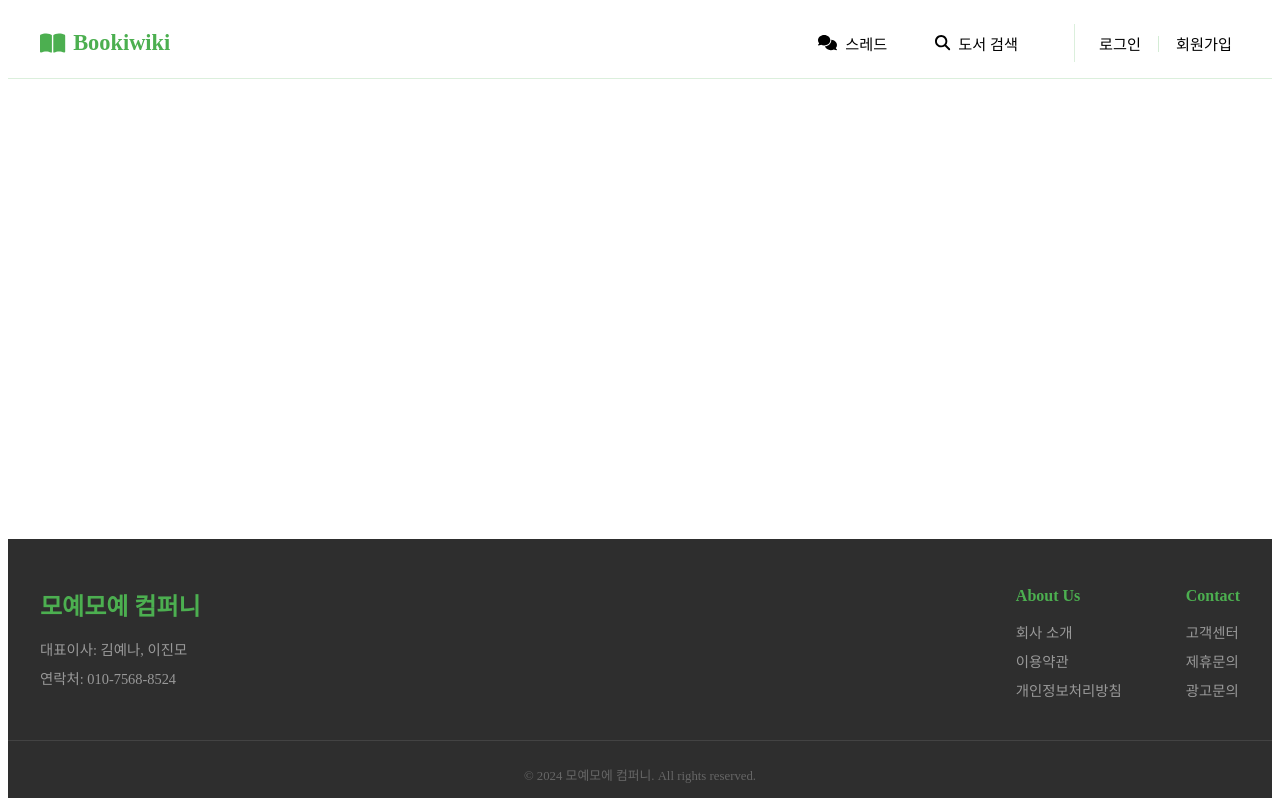
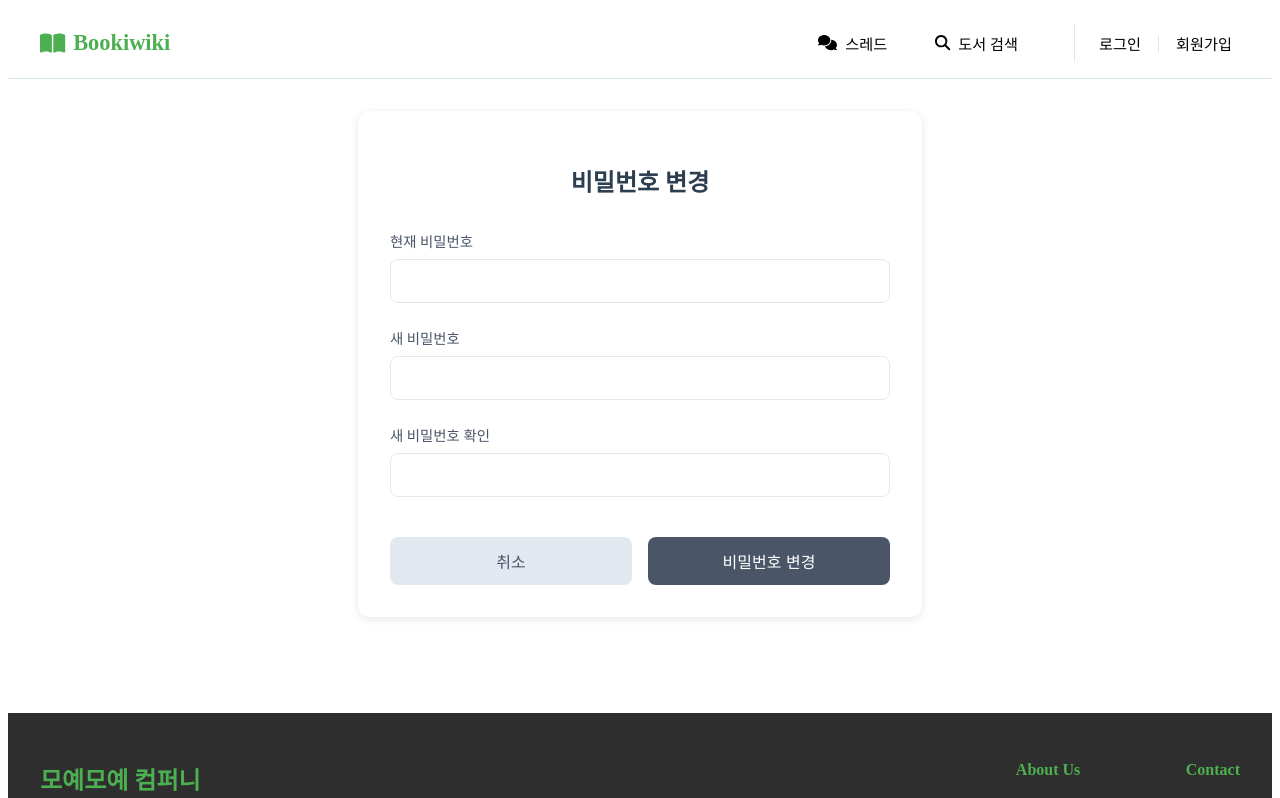
Before and after one commit to OPENARMS1027/Bookiwiki, a Vue app in the folder frontend/: page /mypage/password in a window 1280 px wide. Shown: the top 798 px of the page. Built offline with nearby package versions, Linux system fonts and the light colour scheme.

Commit message:
feat: 회원정보 수정 기능, 비밀번호 수정 기능 구현

```diff
--- a/frontend/src/router/index.js
+++ b/frontend/src/router/index.js
@@ -1,40 +1,46 @@
-import { createRouter, createWebHistory } from 'vue-router'
-import LandingView from '@/views/LandingView.vue'
-import BooksListView from '@/views/BooksListView.vue'
-import ThreadsListView from '@/views/ThreadsListView.vue'
-import LoginView from '@/views/LoginView.vue'
-import SignUpView from '@/views/SignUpView.vue'
-import BookDetailView from '@/views/BookDetailView.vue'
-import ThreadFormView from '@/views/ThreadFormView.vue'
-import ThreadDetailView from '@/views/ThreadDetailView.vue'
-import MyPageView from '@/views/MyPageView.vue'
+import { createRouter, createWebHistory } from "vue-router";
+import LandingView from "@/views/LandingView.vue";
+import BooksListView from "@/views/BooksListView.vue";
+import ThreadsListView from "@/views/ThreadsListView.vue";
+import LoginView from "@/views/LoginView.vue";
+import SignUpView from "@/views/SignUpView.vue";
+import BookDetailView from "@/views/BookDetailView.vue";
+import ThreadFormView from "@/views/ThreadFormView.vue";
+import ThreadDetailView from "@/views/ThreadDetailView.vue";
+import MyPageView from "@/views/MyPageView.vue";
+import PasswordChangeView from "@/views/PasswordChangeView.vue";
 
 const router = createRouter({
   history: createWebHistory(import.meta.env.BASE_URL),
   routes: [
-    { path: '/', name: 'main', component: LandingView },
+    { path: "/", name: "main", component: LandingView },
     {
-      path: '/books/:bookId',
-      name: 'bookDetail',
+      path: "/books/:bookId",
+      name: "bookDetail",
       component: BookDetailView,
       props: true,
     },
-    { path: '/books', name: 'bookList', component: BooksListView },
-    { path: '/threads', name: 'threadList', component: ThreadsListView },
+    { path: "/books", name: "bookList", component: BooksListView },
+    { path: "/threads", name: "threadList", component: ThreadsListView },
     {
-      path: '/threads/:threadId',
-      name: 'threadDetail',
+      path: "/threads/:threadId",
+      name: "threadDetail",
       component: ThreadDetailView,
     },
-    { path: '/mypage', name: 'myPage', component: MyPageView },
-    { path: '/login', name: 'login', component: LoginView },
-    { path: '/signup', name: 'signup', component: SignUpView },
+    { path: "/mypage", name: "myPage", component: MyPageView },
     {
-      path: '/:bookId/threads/form',
-      name: 'threadForm',
+      path: "/mypage/password",
+      name: "passwordChange",
+      component: PasswordChangeView,
+    },
+    { path: "/login", name: "login", component: LoginView },
+    { path: "/signup", name: "signup", component: SignUpView },
+    {
+      path: "/:bookId/threads/form",
+      name: "threadForm",
       component: ThreadFormView,
     },
   ],
-})
+});
 
-export default router
+export default router;
--- /dev/null
+++ b/frontend/src/views/PasswordChangeView.vue
@@ -0,0 +1,191 @@
+<template>
+  <div class="password-change-container">
+    <h2>비밀번호 변경</h2>
+    <form @submit.prevent="changePassword" class="password-form">
+      <div class="form-group">
+        <label for="old_password">현재 비밀번호</label>
+        <input
+          type="password"
+          id="old_password"
+          v-model="passwordData.old_password"
+          class="form-input"
+          required
+        />
+      </div>
+
+      <div class="form-group">
+        <label for="new_password1">새 비밀번호</label>
+        <input
+          type="password"
+          id="new_password1"
+          v-model="passwordData.new_password1"
+          class="form-input"
+          required
+        />
+      </div>
+
+      <div class="form-group">
+        <label for="new_password2">새 비밀번호 확인</label>
+        <input
+          type="password"
+          id="new_password2"
+          v-model="passwordData.new_password2"
+          class="form-input"
+          required
+        />
+      </div>
+
+      <div class="button-group">
+        <button type="button" class="cancel-button" @click="goBack">
+          취소
+        </button>
+        <button type="submit" class="submit-button">비밀번호 변경</button>
+      </div>
+    </form>
+  </div>
+</template>
+
+<script setup>
+import { ref } from "vue";
+import { useRouter } from "vue-router";
+import axios from "axios";
+import { useUserStore } from "@/stores/user";
+
+const router = useRouter();
+const userStore = useUserStore();
+
+const passwordData = ref({
+  old_password: "",
+  new_password1: "",
+  new_password2: "",
+});
+
+const changePassword = async () => {
+  if (passwordData.value.new_password1 !== passwordData.value.new_password2) {
+    alert("새 비밀번호가 일치하지 않습니다.");
+    return;
+  }
+
+  try {
+    await axios.post(
+      "http://127.0.0.1:8000/accounts/password/change/",
+      {
+        old_password: passwordData.value.old_password,
+        new_password1: passwordData.value.new_password1,
+        new_password2: passwordData.value.new_password2,
+      },
+      {
+        headers: {
+          Authorization: `Token ${userStore.token}`,
+        },
+      }
+    );
+    alert("비밀번호가 성공적으로 변경되었습니다.");
+    router.push("/mypage");
+  } catch (error) {
+    if (error.response) {
+      if (error.response.data.old_password) {
+        alert("현재 비밀번호가 올바르지 않습니다.");
+      } else if (error.response.data.new_password1) {
+        alert(error.response.data.new_password1[0]);
+      } else if (error.response.data.new_password2) {
+        alert(error.response.data.new_password2[0]);
+      } else {
+        alert("비밀번호 변경에 실패했습니다. 입력한 정보를 확인해주세요.");
+      }
+    } else {
+      alert("서버와의 통신에 실패했습니다. 잠시 후 다시 시도해주세요.");
+    }
+    console.error(error);
+  }
+};
+
+const goBack = () => {
+  router.push("/mypage");
+};
+</script>
+
+<style scoped>
+.password-change-container {
+  max-width: 500px;
+  margin: 2rem auto;
+  padding: 2rem;
+  background-color: white;
+  border-radius: 12px;
+  box-shadow: 0 2px 8px rgba(0, 0, 0, 0.1);
+}
+
+h2 {
+  color: #2c3e50;
+  margin-bottom: 2rem;
+  text-align: center;
+}
+
+.password-form {
+  display: flex;
+  flex-direction: column;
+  gap: 1.5rem;
+}
+
+.form-group {
+  display: flex;
+  flex-direction: column;
+  gap: 0.5rem;
+}
+
+label {
+  font-size: 0.9rem;
+  color: #4a5568;
+}
+
+.form-input {
+  padding: 0.75rem;
+  border: 1px solid #e2e8f0;
+  border-radius: 8px;
+  font-size: 1rem;
+  transition: all 0.2s ease;
+}
+
+.form-input:focus {
+  border-color: #4a5568;
+  outline: none;
+  box-shadow: 0 0 0 2px rgba(74, 85, 104, 0.2);
+}
+
+.button-group {
+  display: flex;
+  gap: 1rem;
+  margin-top: 1rem;
+}
+
+.submit-button,
+.cancel-button {
+  flex: 1;
+  padding: 0.75rem 1.5rem;
+  border: none;
+  border-radius: 8px;
+  font-size: 1rem;
+  cursor: pointer;
+  transition: all 0.2s ease;
+}
+
+.submit-button {
+  background-color: #4a5568;
+  color: white;
+}
+
+.submit-button:hover {
+  background-color: #2d3748;
+  transform: translateY(-1px);
+}
+
+.cancel-button {
+  background-color: #e2e8f0;
+  color: #4a5568;
+}
+
+.cancel-button:hover {
+  background-color: #cbd5e0;
+  transform: translateY(-1px);
+}
+</style>
```
Also changed, not shown: frontend/src/components/MyPage/Profile.vue (+213 -20 lines), frontend/src/stores/user.js (+67 -65 lines), 2 other files (tests, documents, lock files or other folders).
